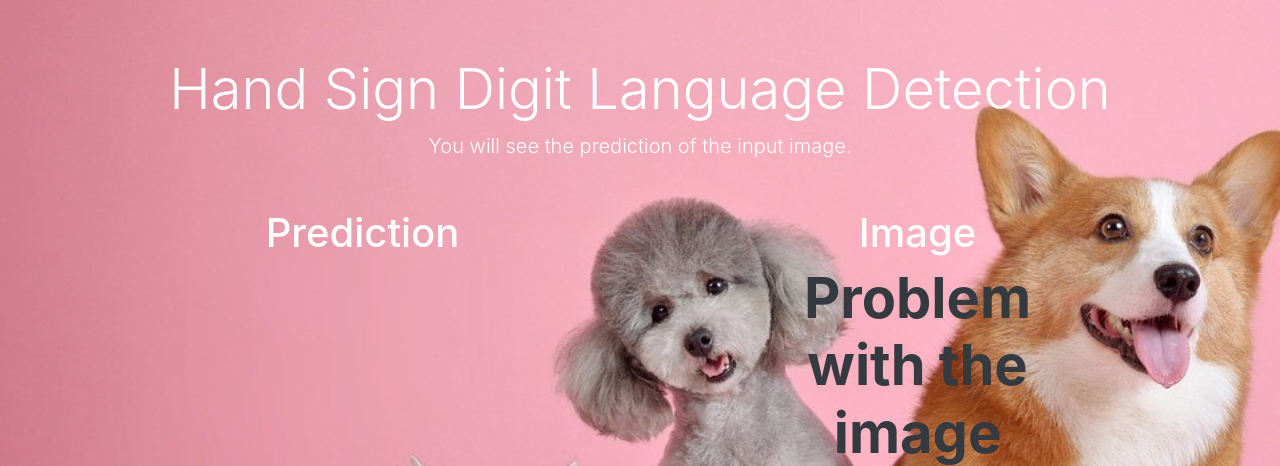
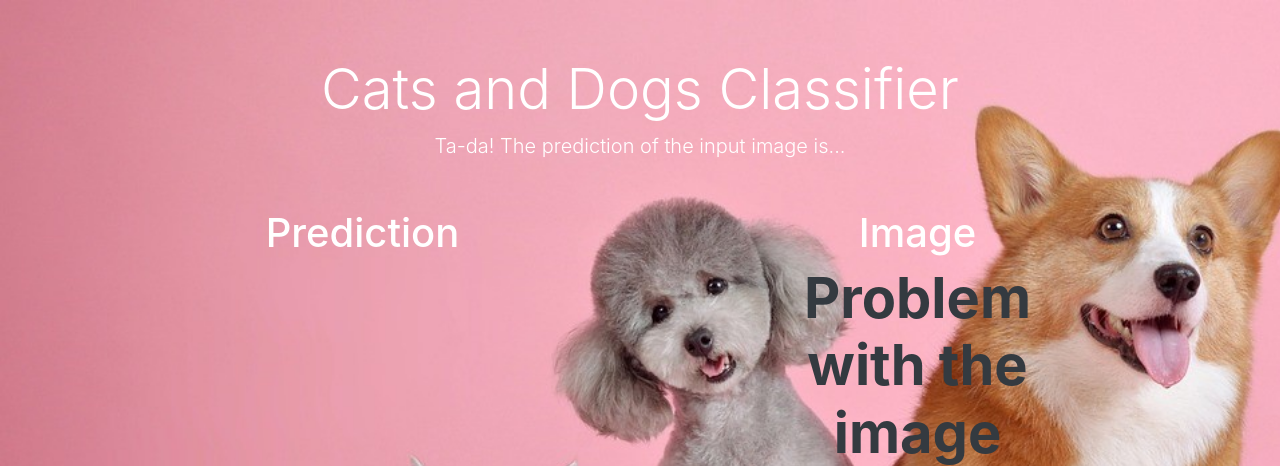
Before and after one commit to YenYingNg/Advanced_Programming_project, a Flask app: template templates/result.html in a window 1280 px wide. Shown: the top 466 px of the page. Run offline with Flask 3, Linux system fonts and the light colour scheme; the template is opened without the code that fills it, so the values that code supplies are empty; some libraries are stand-ins or nearby versions.

Commit message:
texts and colors slight modification

```diff
--- a/templates/index.html
+++ b/templates/index.html
@@ -1,6 +1,6 @@
 {% extends "layout.html"%}
 {% block title %}
-Hand Sign Digit Recognition
+Cats and Dogs Classifier
 {% endblock %}
 
 {% block content %}
@@ -30,7 +30,7 @@
 
               <!-- Submit button -->
               <div class="text-center">
-                <input class="btn btn-primary my-3" type="submit" value="Submit"/>
+                <input class="btn btn-success my-3" type="submit" value="Submit"/>
               </div>
             </form>
 
@@ -40,7 +40,7 @@
           <div class="col-lg-6 mx-auto">
 
             <!-- Uploaded image area -->
-            <p class="font-italic text-white text-center">The image uploaded will be rendered inside the box below.</p>
+            <p class="font-italic text-dark text-center">The image uploaded will be rendered inside the box below.</p>
             <div class="image-area mt-4">
               <img alt="" class="img-fluid rounded shadow-sm mx-auto d-block" id="imageResult" name="imageResult" src="#" />
             </div>
--- a/templates/result.html
+++ b/templates/result.html
@@ -1,14 +1,14 @@
 {% extends "layout.html"%}
 {% block title %}
-Prediction - Cat or Dog?
+Prediction - A Cat or A Dog?
 {% endblock %}
 
 {% block content %}
 <div class="container py-5">
 
     <header class="text-white text-center">
-        <h1 class="display-4">Hand Sign Digit Language Detection</h1>
-        <p class="lead mb-5">You will see the prediction of the input image.</p>
+        <h1 class="display-4">Cats and Dogs Classifier</h1>
+        <p class="lead mb-5">Ta-da! The prediction of the input image is...</p>
     </header>
 
 
```
